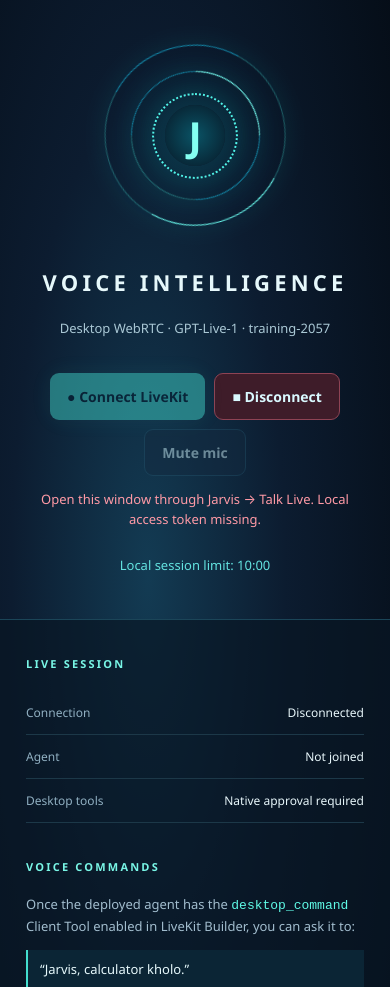
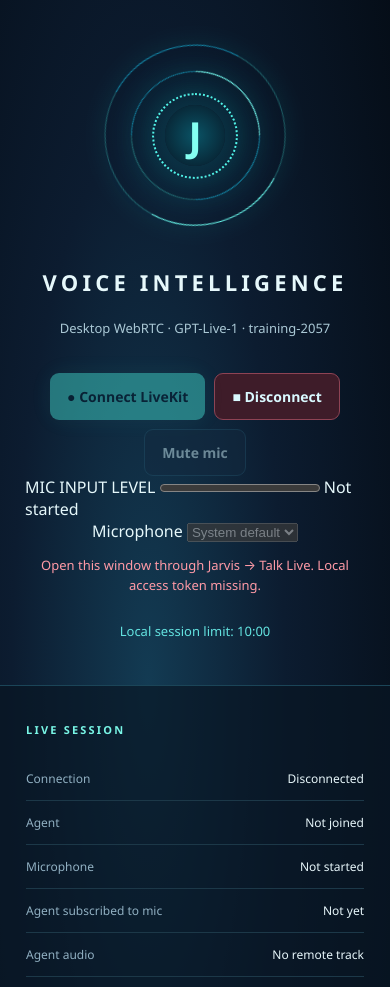
Before and after one commit to haseeb77758/Jarvis-, a plain HTML site: page web/jarvis_live.html in a window 390 px wide. Shown: the part 108-1095 px from the top of the page. Drawn offline with Linux system fonts and the light colour scheme.

Commit message:
ui(voice): mic input meter, selectable microphone and explicit unlock-audio controls

```diff
--- a/web/jarvis_live.html
+++ b/web/jarvis_live.html
@@ -27,7 +27,19 @@
           <button class="primary" id="connect">● Connect LiveKit</button>
           <button class="danger" id="disconnect" disabled>■ Disconnect</button>
           <button id="mic" disabled>Mute mic</button>
+          <button id="enableAudio" hidden>Enable speaker audio</button>
+          <button id="retryMic" hidden>Retry microphone</button>
         </div>
+        <div class="mic-monitor" aria-label="Microphone input test">
+          <span>MIC INPUT LEVEL</span>
+          <progress id="micLevel" max="100" value="0"></progress>
+          <span id="micHint">Not started</span>
+        </div>
+        <label class="input-select">Microphone
+          <select id="micDevice" disabled aria-label="Select microphone">
+            <option value="">System default</option>
+          </select>
+        </label>
         <p class="notice" id="notice" role="status" aria-live="polite">
           Ready for user-approved cloud voice. Connecting may consume LiveKit credits.
         </p>
@@ -37,6 +49,10 @@
         <h2>LIVE SESSION</h2>
         <div class="stat">Connection <span id="connection">Disconnected</span></div>
         <div class="stat">Agent <span id="agent">Not joined</span></div>
+        <div class="stat">Microphone <span id="micStatus">Not started</span></div>
+        <div class="stat">Agent subscribed to mic <span id="micSubscribed">Not yet</span></div>
+        <div class="stat">Agent audio <span id="agentAudio">No remote track</span></div>
+        <div class="stat">Speaker output <span id="speakerStatus">Not started</span></div>
         <div class="stat">Desktop tools <span>Native approval required</span></div>
         <h2 class="mt">VOICE COMMANDS</h2>
         <p>Once the deployed agent has the <code>desktop_command</code> Client Tool enabled in LiveKit Builder, you can ask it to:</p>
```
